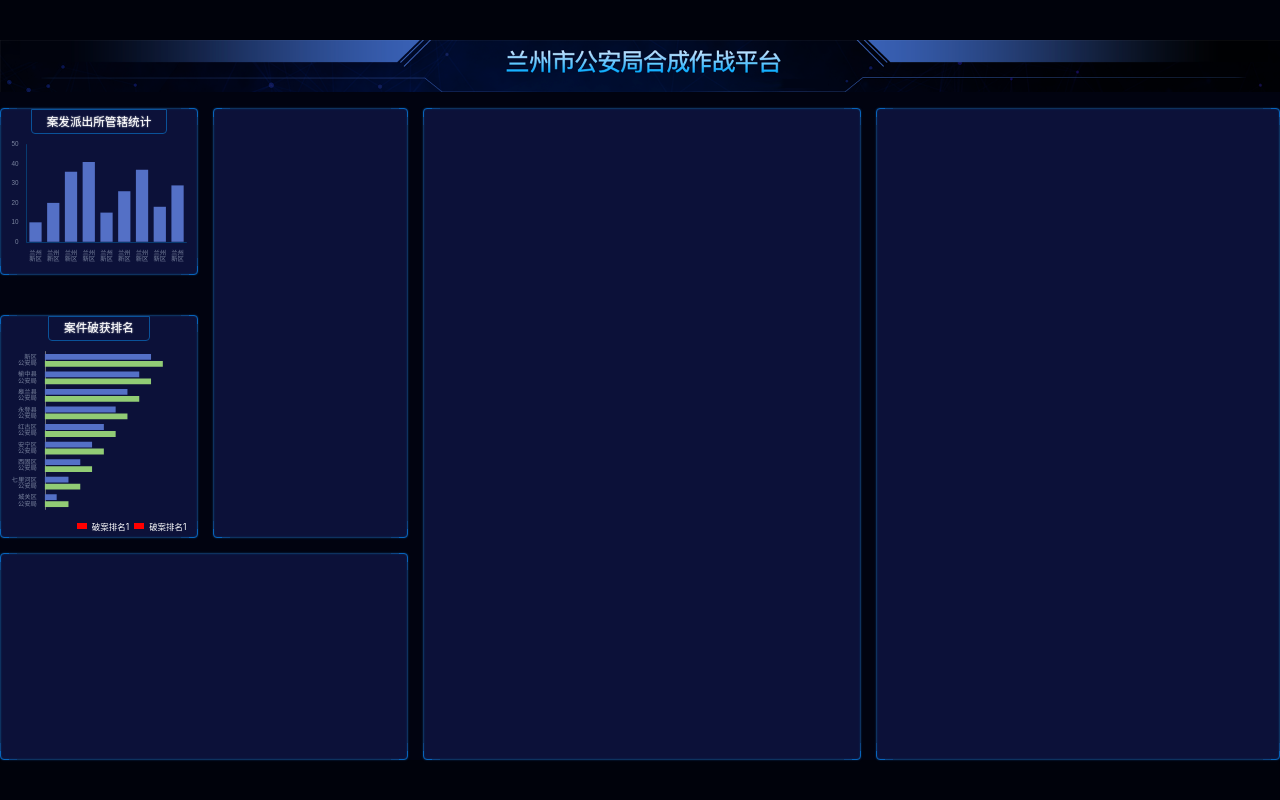
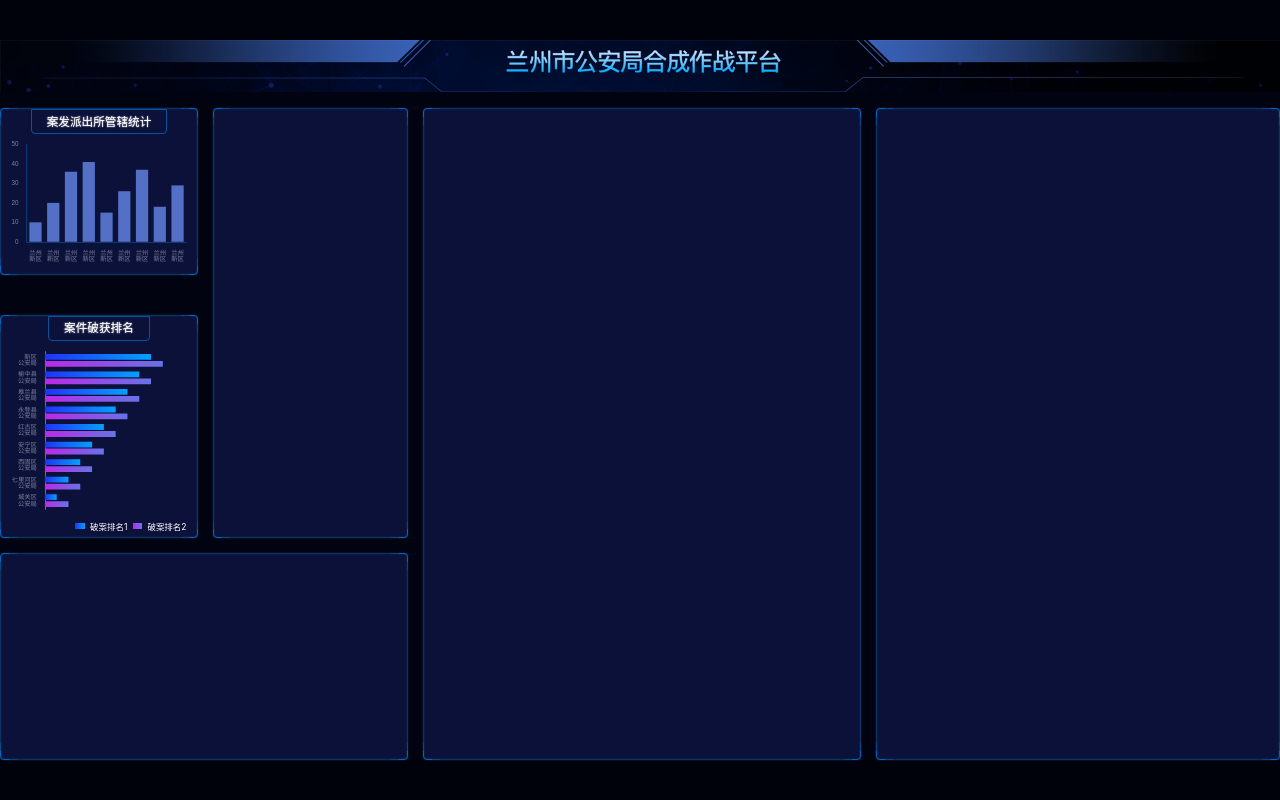
Before and after one commit to EvelynWXY/big-screen-demo-02, a React (Vite) app: page /#/ in a window 1280 px wide. Built offline with nearby package versions, Linux system fonts and the light colour scheme.

Commit message:
添加渐变

```diff
--- a/src/components/chart-2.tsx
+++ b/src/components/chart-2.tsx
@@ -42,11 +42,55 @@ export const Chart2 = () => {
             name: "2011年",
             type: "bar",
             data: [1, 2, 3, 4, 5, 6, 7, 8, 9],
+            itemStyle: {
+              normal: {
+                color: new echarts.graphic.LinearGradient(
+                  0,
+                  0,
+                  1,
+                  0,
+                  [
+                    {
+                      offset: 0,
+                      color: "#2034f9", // 0% 处的颜色
+                    },
+
+                    {
+                      offset: 1,
+                      color: "#04a1ff", // 100% 处的颜色
+                    },
+                  ],
+                  false
+                ),
+              },
+            },
           },
           {
             name: "2012年",
             type: "bar",
             data: [2, 3, 4, 5, 6, 7, 8, 9, 10],
+            itemStyle: {
+              normal: {
+                color: new echarts.graphic.LinearGradient(
+                  0,
+                  0,
+                  1,
+                  0,
+                  [
+                    {
+                      offset: 0,
+                      color: "#b92ae8", // 0% 处的颜色
+                    },
+
+                    {
+                      offset: 1,
+                      color: "#6773e7", // 100% 处的颜色
+                    },
+                  ],
+                  false
+                ),
+              },
+            },
           },
         ],
       })
@@ -61,7 +105,7 @@ export const Chart2 = () => {
         <span className="first" />
         破案排名1
         <span className="second" />
-        破案排名1
+        破案排名2
       </div>
     </div>
   );
--- a/src/pages/home.scss
+++ b/src/pages/home.scss
@@ -116,12 +116,14 @@
           display: inline-block;
           width: px(18);
           height: px(12);
-          background: red;
+          //   background: red;
           margin: 0 px(10);
         }
         .first {
+          background: linear-gradient(90deg, #2034f9 0%, #04a1ff 100%);
         }
         .second {
+          background: linear-gradient(90deg, #b92ae8 0%, #6773e7 100%);
         }
       }
     }
```
